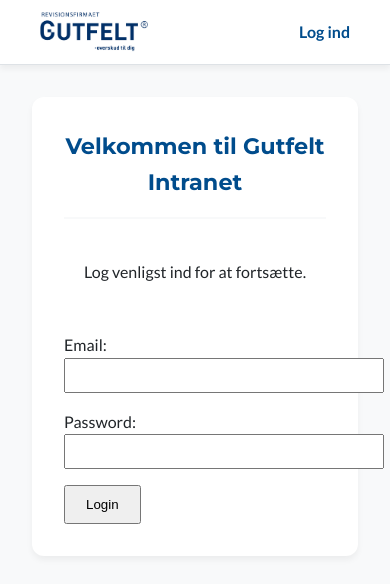
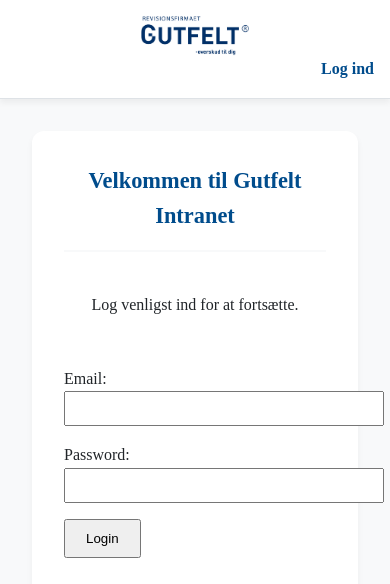
Before and after one commit to Parpar/gutfelt-frontend, a React (Create React App) app: page /login in a window 390 px wide. Shown: the top 584 px of the page. Built offline with nearby package versions, Linux system fonts and the light colour scheme.

Commit message:
Implement final dashboard layout with scrollable widgets

```diff
--- a/src/App.css
+++ b/src/App.css
@@ -5,8 +5,6 @@
     --text-dark: #212529;
     --text-light: #fff;
     --border-color: #dee2e6;
-    --font-header: 'Montserrat', sans-serif;
-    --font-body: 'Lato', sans-serif;
     --card-shadow: 0 4px 6px rgba(0, 0, 0, 0.05);
     --card-hover-shadow: 0 8px 15px rgba(0, 0, 0, 0.1);
 }
@@ -37,11 +35,13 @@
     box-shadow: var(--card-shadow);
 }
 
-.header-logo {
-    font-family: var(--font-header);
-    font-size: 1.6rem;
-    color: var(--primary-blue);
-    font-weight: 700;
+.header-logo a {
+    display: flex;
+    align-items: center;
+}
+
+.header-logo img {
+    height: 40px;
 }
 
 .header-nav a {
@@ -74,11 +74,21 @@
     width: 100%;
 }
 
-.dashboard {
+.user-info {
+    margin-left: auto;
+    display: flex;
+    align-items: center;
+}
+
+.dashboard-grid {
     padding: 2.5rem;
     display: grid;
-    grid-template-columns: repeat(auto-fit, minmax(350px, 1fr));
+    grid-template-columns: 1fr 1fr;
     gap: 2.5rem;
+}
+
+.dashboard-grid .search-widget {
+    grid-column: 1 / span 2;
 }
 
 .widget {
@@ -88,6 +98,12 @@
     padding: 2rem;
     display: flex;
     flex-direction: column;
+    min-height: 400px;
+}
+
+.widget-content {
+    overflow-y: auto;
+    flex-grow: 1;
 }
 
 .widget h2 {
@@ -121,6 +137,10 @@
     margin: 0;
     font-size: 0.95rem;
     color: #555;
+}
+
+.search-widget {
+    min-height: auto;
 }
 
 .search-widget input {
@@ -266,3 +286,16 @@
 .document-table .download-link:hover {
   background-color: #003a6c;
 }
+
+@media (max-width: 992px) {
+    .dashboard-grid {
+        grid-template-columns: 1fr;
+    }
+    .dashboard-grid .search-widget {
+        grid-column: 1 / span 1;
+    }
+    .policy-hub-container { padding: 1rem; }
+    .app-header { flex-direction: column; padding: 1rem; }
+    .header-nav { margin-top: 1rem; }
+    .header-nav a { margin: 0 0.75rem; }
+}
--- a/src/components/Dashboard.js
+++ b/src/components/Dashboard.js
@@ -5,14 +5,10 @@
 
 function Dashboard() {
   return (
-    <div className="dashboard-container">
-      <div className="dashboard-row">
-        <SearchWidget />
-      </div>
-      <div className="dashboard-row">
-        <NewsWidget />
-        <CalendarWidget />
-      </div>
+    <div className="dashboard-grid">
+      <SearchWidget />
+      <NewsWidget />
+      <CalendarWidget />
     </div>
   );
 }
--- a/src/components/NewsWidget.js
+++ b/src/components/NewsWidget.js
@@ -26,14 +26,17 @@
         {isLoading ? (
           <p>Henter nyheder...</p>
         ) : (
+          newsArticles.length > 0 ? (
             newsArticles.map((article, index) => (
               <div key={index} className="news-item">
                 <h3>{article.title}</h3>
                 <p>{article.summary}</p>
               </div>
             ))
+          ) : (
+             <p>Der er ingen nyheder at vise.</p>
+          )
         )}
-        {!isLoading && newsArticles.length === 0 && <p>Der er ingen nyheder at vise.</p>}
       </div>
     </div>
   );
```
Lines whose indentation alone changed are shown as unchanged.
